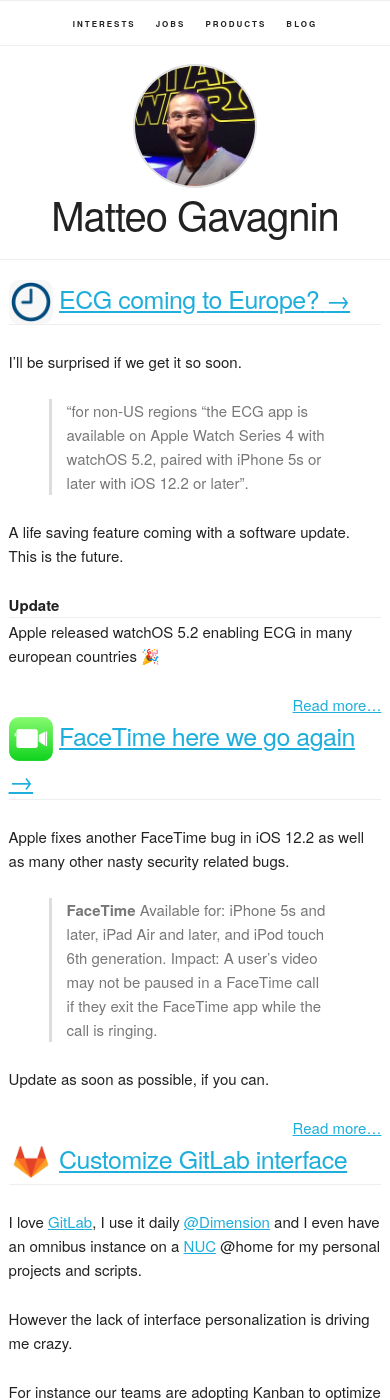
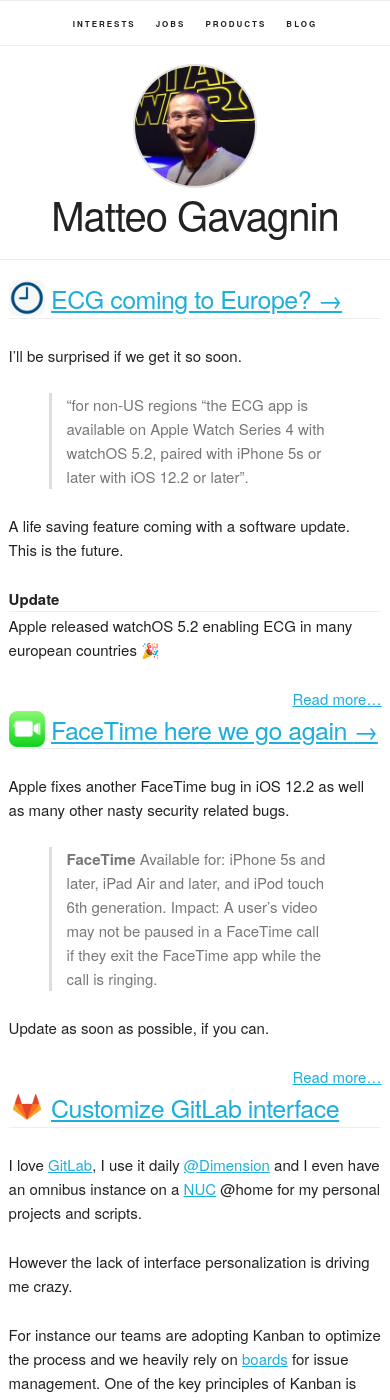
Before and after one commit to macteo/macteo.it, a Jekyll site: the page built from index.html, in a window 390 px wide and 1400 px high. Built offline with Jekyll 4.4.1, drawn with Linux system fonts in a browser that asks for light colours.

Commit message:
Improved CSS rendering

```diff
--- a/_drafts/2019-03-25-Apple-take-on-Hollywood.markdown
+++ b/_drafts/2019-03-25-Apple-take-on-Hollywood.markdown
@@ -1,12 +1,15 @@
 ---
 layout: post
-title: Apple take on Hollywood
+title: Apple's take on Hollywood
 date:  2019-03-25T18:08:00+01:00
 categories:
 image: https://assets.axios.com/icons-023b31e91db1f3ed6ba6184b3117b001/apple-touch-icon-57x57.png
 tags:
 excerpt_separator: <!--more-->
 link: https://www.axios.com/apple-announcement-streaming-video-news-services-a21a58c9-49c7-4fda-9eb3-9bc8ba4b0eb3.html
+rounded_image: true
+excerpt_separator: <!--more-->
+
 ---
 
 Today's keynote is all about services. Unbelivable
--- a/_includes/css/custom.css
+++ b/_includes/css/custom.css
@@ -20,11 +20,6 @@
   stroke-width: 0.5;
 }
 
-.grid-minor .tick line {
-  stroke: #e9e9e9;
-  opacity: 0.7;
-  stroke-width: 0.5;
-}
 
 .grid path {
   stroke-width: 0;
--- a/_includes/css/logos-no-pop.css
+++ b/_includes/css/logos-no-pop.css
@@ -231,8 +231,8 @@
 
 @media (max-width: 550px) {
   img.logo-post {
-    max-height: 44px;
-    width: 44px;
+    max-height: 36px;
+    width: 36px;
   }
 
   .webui-popover-content {
```
Also changed, not shown: 1 other file.
